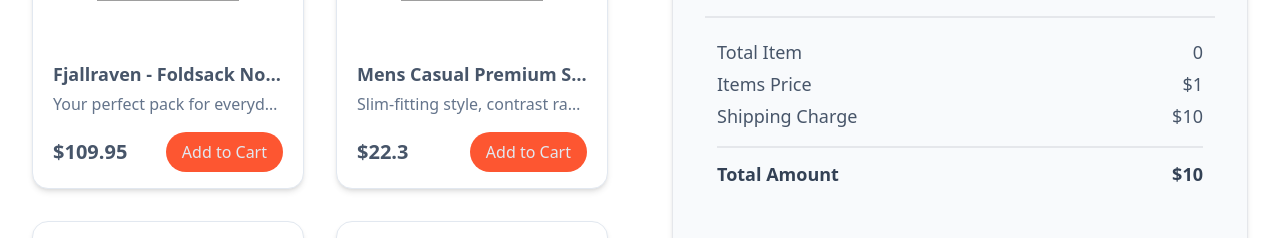
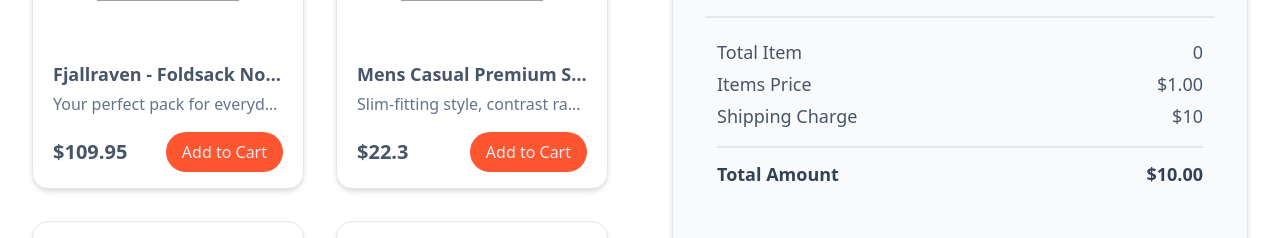
Before and after one commit to ShuvoMallick01/eCommerce-Product-Add-to-Cart-Vuejs, a Vue app: page / in a window 1280 px wide. Shown: the part 189-427 px from the top of the page. Built offline with nearby package versions, Linux system fonts and the light colour scheme; grey boxes are pictures that could not be loaded.

Commit message:
Cart Calculation Fixing

```diff
--- a/src/App.vue
+++ b/src/App.vue
@@ -2,13 +2,14 @@
   <section class="myContainer grid grid-cols-4 py-10 order-2 lg:gap-16 gap-10">
     <!-- PRODUCT LIST -->
     <ProductList :products="products"></ProductList>
-    {{ calculation }}
+
     <!-- CART SECTION -->
     <Cart
       :totalItem="totalItem"
       :itemsPrice="itemsPrice"
       :totalAmount="totalAmount"
     ></Cart>
+    {{ calculation }}
   </section>
 </template>
 
--- a/src/components/Cart.vue
+++ b/src/components/Cart.vue
@@ -41,7 +41,7 @@
       </div>
       <div class="flex justify-between text-lg font-medium text-slate-600">
         <p>Items Price</p>
-        <p>${{ itemsPrice }}</p>
+        <p>${{ itemsPrice.toFixed(2) }}</p>
       </div>
       <div class="flex justify-between text-lg font-medium text-slate-600 pb-3">
         <p>Shipping Charge</p>
@@ -51,7 +51,7 @@
         class="flex justify-between text-lg font-bold text-slate-700 pt-3 border-t-2"
       >
         <p>Total Amount</p>
-        <p>${{ totalAmount }}</p>
+        <p>${{ totalAmount.toFixed(2) }}</p>
       </div>
     </div>
   </div>
```
